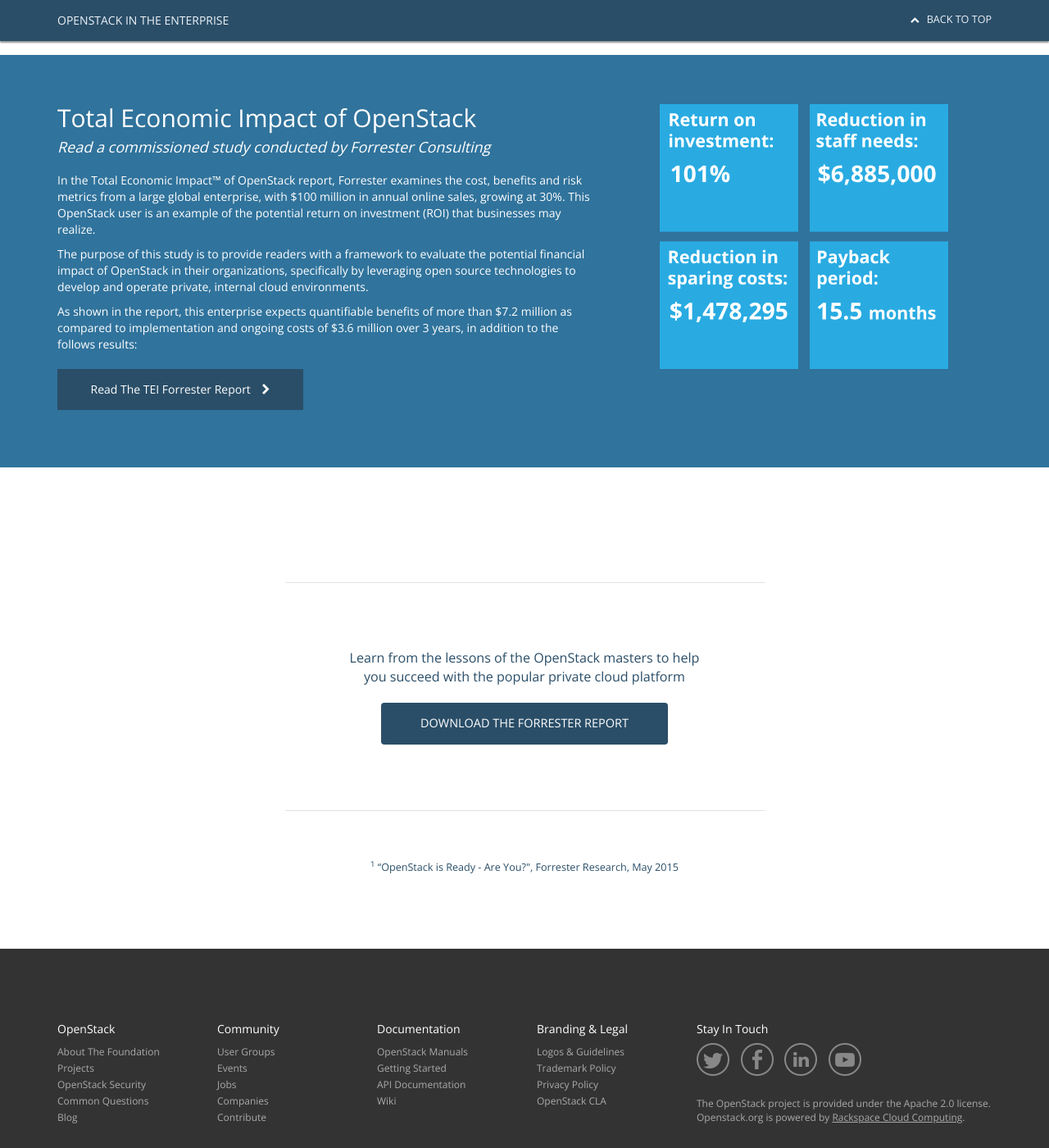
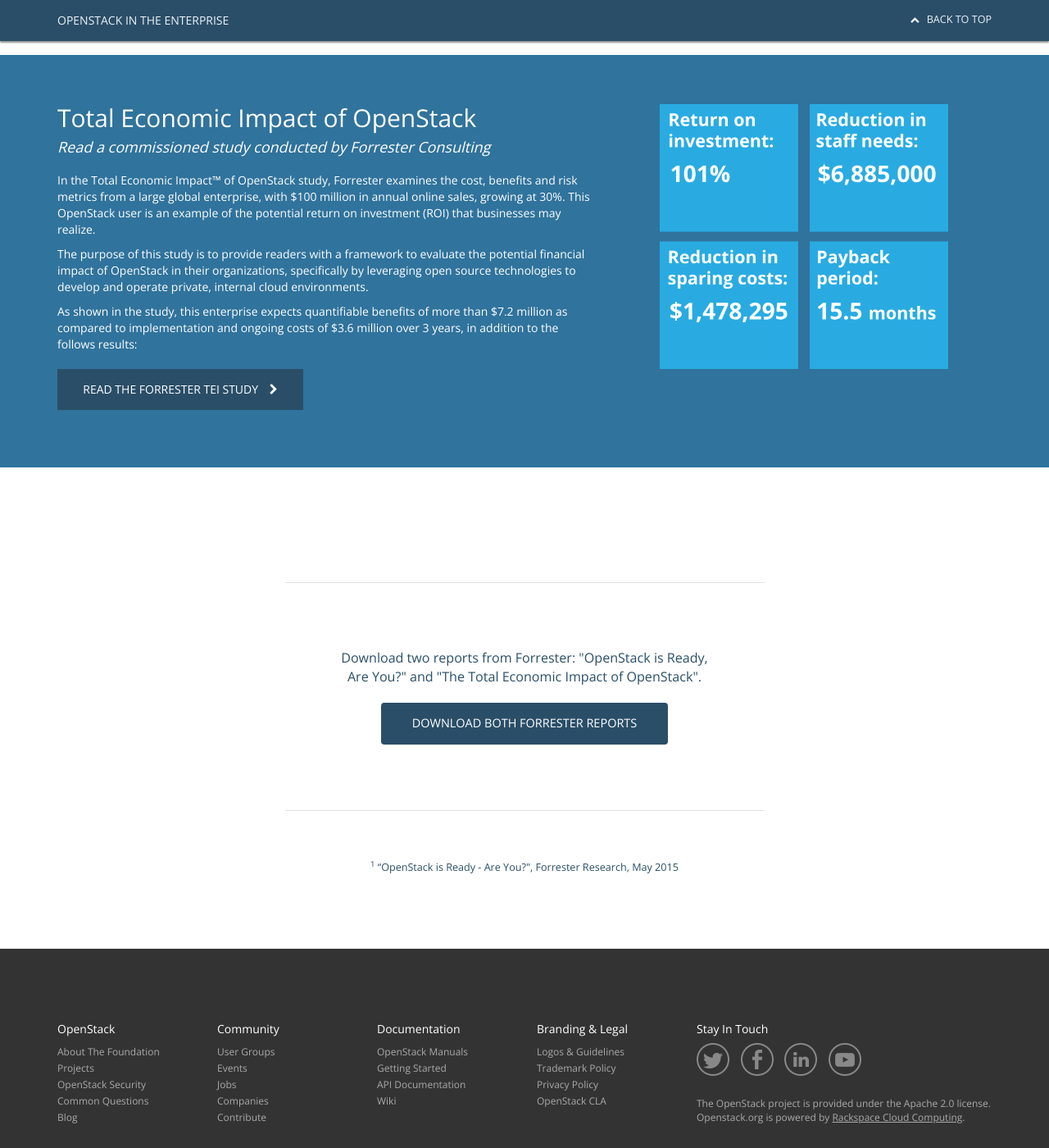
Before and after one commit to iamweswilson/openstack-enterprise, a Jekyll site: the page built from forrester-report.html, in a window 1280 px wide and 1400 px high, scrolled down 1748 px. Shown: the whole window at 82% size. Built offline with Jekyll 4.4.1, drawn with Linux system fonts in a browser that asks for light colours.

Commit message:
Forrester report updates

```diff
--- a/forrester-report.html
+++ b/forrester-report.html
@@ -96,7 +96,7 @@
             </div>
        </div>
     </div>
-    <div class="forrester-tei-highlight" id="tei-report">
+    <div class="forrester-tei-highlight" id="tei-study">
         <div class="container">
             <div class="row">
                 <div class="col-sm-5 col-sm-push-7 center">
@@ -106,16 +106,16 @@
                     <h2>Total Economic Impact of OpenStack</h2>
                     <h4>Read a commissioned study conducted by Forrester Consulting</h4>
                     <p>
-                        In the Total Economic Impact&trade; of OpenStack report, Forrester examines the cost, benefits and risk metrics from a large global enterprise, with $100 million in annual online sales, growing at 30%. This OpenStack user is an example of the potential return on investment (ROI) that businesses may realize.
+                        In the Total Economic Impact&trade; of OpenStack study, Forrester examines the cost, benefits and risk metrics from a large global enterprise, with $100 million in annual online sales, growing at 30%. This OpenStack user is an example of the potential return on investment (ROI) that businesses may realize.
                     </p>
                     <p>
                         The purpose of this study is to provide readers with a framework to evaluate the potential financial impact of OpenStack in their organizations, specifically by leveraging open source technologies to develop and operate private, internal cloud environments.
                     </p>
                     <p>
-                        As shown in the report, this enterprise expects quantifiable benefits of more than $7.2 million as compared to implementation and ongoing costs of $3.6 million over 3 years, in addition to the follows results:
+                        As shown in the study, this enterprise expects quantifiable benefits of more than $7.2 million as compared to implementation and ongoing costs of $3.6 million over 3 years, in addition to the follows results:
                     </p>
                     <p>
-                         <a href="//www.openstack.org/assets/pdf-downloads/ForresterOpenStackTEIStudy-20150701.pdf" class="highligh-btn">Read The TEI Forrester Report <i class="fa fa-chevron-right"></i></a>
+                         <a href="//www.openstack.org/assets/pdf-downloads/ForresterOpenStackTEIStudy-20150701.pdf" class="highligh-btn">READ THE FORRESTER TEI STUDY <i class="fa fa-chevron-right"></i></a>
                     </p>
                 </div>
             </div>
@@ -126,10 +126,10 @@
             <div class="row">
                 <div class="col-sm-6 col-sm-push-3 forrester-download-row">
                     <p>
-                        Learn from the lessons of the OpenStack masters to help you succeed with the popular private cloud platform
+                        Download two reports from Forrester: "OpenStack is Ready, Are You?" and "The Total Economic Impact of OpenStack".
                     </p>
                     <p>
-                        <a href="//www.openstack.org/assets/pdf-downloads/OpenStack-Is-Ready-Are-You.pdf" class="forrester-download-btn">Download The Forrester Report</a>
+                        <a href="#" data-toggle="modal" data-target="#ForresterDownload" class="forrester-download-btn">Download both Forrester Reports</a>
                     </p>
                 </div>
             </div>
```
Also changed, not shown: _scss/_enterprise.scss (+16 -0 lines).
